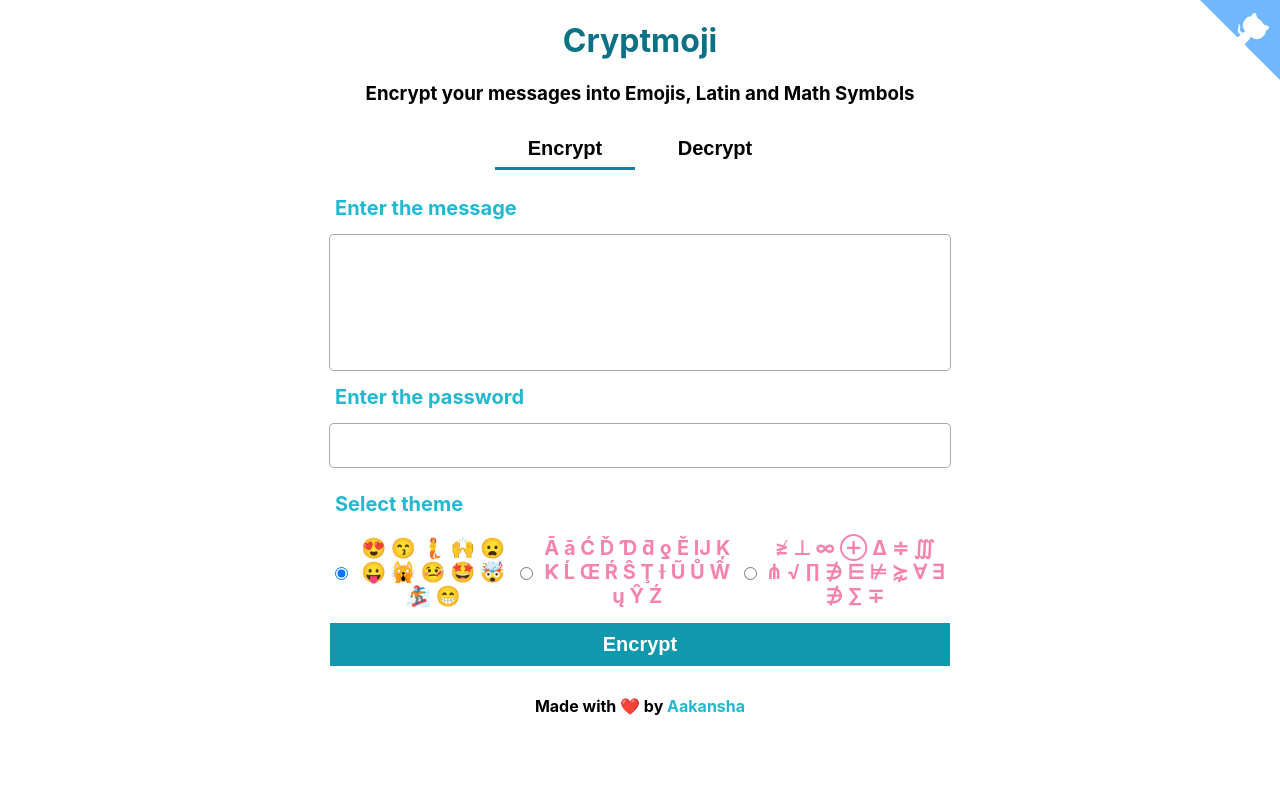
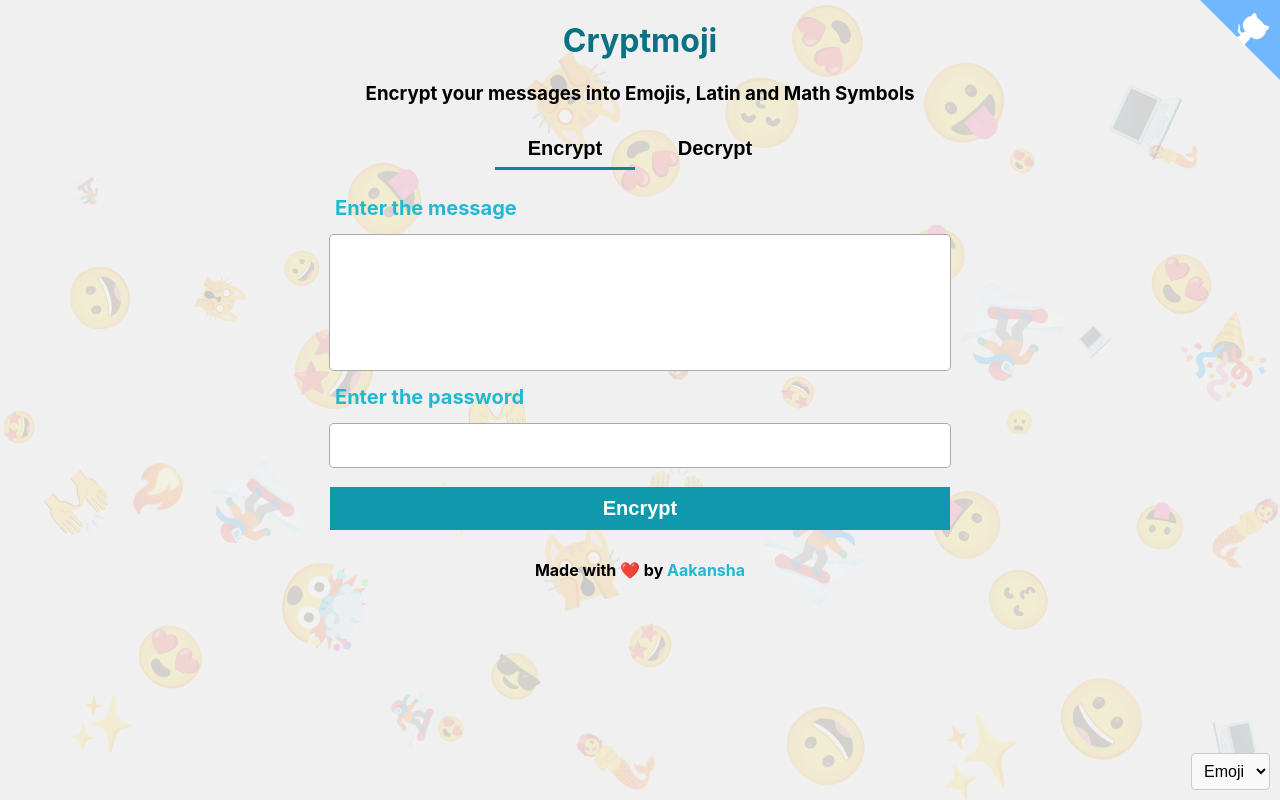
Before and after one commit to ad1992/cryptmoji, a React (Create React App) app: page / in a window 1280 px wide. Built offline with nearby package versions, Linux system fonts and the light colour scheme.

Commit message:
feat: revamp design 🚀

```diff
--- a/package.json
+++ b/package.json
@@ -17,7 +17,7 @@
     "typescript": "^4.8.4"
   },
   "scripts": {
-    "start": "react-scripts start",
+    "start": "PORT=3004 react-scripts start",
     "build": "react-scripts build",
     "test": "react-scripts test",
     "eject": "react-scripts eject"
@@ -39,5 +39,8 @@
       "last 1 firefox version",
       "last 1 safari version"
     ]
+  },
+  "devDependencies": {
+    "prettier": "^3.3.3"
   }
 }
--- a/public/index.html
+++ b/public/index.html
@@ -42,7 +42,9 @@
   </script>
   <body>
     <noscript>You need to enable JavaScript to run this app.</noscript>
-    <div id="root"></div>
+    <div id="root">
+
+    </div>
     <!--
       This HTML file is a template.
       If you open it directly in the browser, you will see an empty page.
--- a/src/App.tsx
+++ b/src/App.tsx
@@ -5,6 +5,8 @@ import EncryptView from "./EncryptView";
 import clsx from "clsx";
 import GitHubCorner from "./GithubCorner";
 import Footer from "./Footer";
+import DynamicBackground, { themes } from "./DynamicBackground";
+import BackgroundThemeDropdown from "./BackgroundThemeDropdown";
 
 const VIEW = {
   ENCRYPT: 0,
@@ -12,7 +14,11 @@ const VIEW = {
 };
 function App() {
   const [activeView, setActiveView] = useState(VIEW.ENCRYPT);
+  const [activeBgTheme, setActiveBgTheme] =
+    useState<keyof typeof themes>("emoji");
   return (
+    <>
+      <DynamicBackground theme={activeBgTheme} />
       <div className="App">
         <GitHubCorner />
         <h1 style={{ color: "#0b7285" }}>Cryptmoji</h1>
@@ -31,9 +37,18 @@ function App() {
             Decrypt
           </button>
         </div>
-      {activeView === VIEW.ENCRYPT ? <EncryptView /> : <DecyrptView />}
+        {activeView === VIEW.ENCRYPT ? (
+          <EncryptView activeBgTheme={activeBgTheme} />
+        ) : (
+          <DecyrptView />
+        )}
         <Footer />
       </div>
+      <BackgroundThemeDropdown
+        activeTheme={activeBgTheme}
+        onChange={(theme) => setActiveBgTheme(theme)}
+      />
+    </>
   );
 }
 
--- /dev/null
+++ b/src/BackgroundThemeDropdown.scss
@@ -0,0 +1,11 @@
+.bg-theme-dropdown {
+  padding: 8px;
+  font-size: 16px;
+  margin: 10px;
+  border-radius: 4px;
+  border: 1px solid #ccc;
+  background-color: #f9f9f9;
+  position: absolute;
+  bottom: 0;
+  right: 0;
+}
--- /dev/null
+++ b/src/BackgroundThemeDropdown.tsx
@@ -0,0 +1,31 @@
+import "./BackgroundThemeDropdown.scss";
+import { themes } from "./DynamicBackground";
+
+const OPTIONS = ["emoji", "latin", "math"];
+const BackgroundThemeDropdown = ({
+  activeTheme,
+  onChange,
+}: {
+  activeTheme: keyof typeof themes;
+  onChange: (theme: keyof typeof themes) => void;
+}) => {
+  return (
+    <select
+      value={activeTheme}
+      onChange={(e) => {
+        // @ts-ignore
+        onChange(e.target.value);
+      }}
+      style={{ padding: "8px", fontSize: "16px", margin: "10px" }}
+      className="bg-theme-dropdown"
+    >
+      {OPTIONS.map((option, index) => (
+        <option key={index} value={option}>
+          {option.charAt(0).toUpperCase() + option.slice(1)}
+        </option>
+      ))}
+    </select>
+  );
+};
+
+export default BackgroundThemeDropdown;
--- /dev/null
+++ b/src/DynamicBackground.scss
@@ -0,0 +1,17 @@
+.dynamic-bg {
+  position: absolute;
+  top: 0;
+  left: 0;
+  width: 100vw;
+  height: 100vh;
+  overflow: hidden;
+  background-color: #f0f0f0; /* Light background color */
+  z-index: -1;
+
+  /* Styling for individual elements */
+  .bg {
+    position: absolute;
+    opacity: 0.2;
+    user-select: none;
+  }
+}
--- /dev/null
+++ b/src/DynamicBackground.tsx
@@ -0,0 +1,179 @@
+import React, { useCallback, useEffect, useRef, useState } from "react";
+import "./DynamicBackground.scss";
+
+interface Element {
+  content: string;
+  size: number;
+  x: number;
+  y: number;
+  color: string;
+}
+export const BG_THEME_TYPES = {
+  EMOJI: "emoji",
+  LATIN: "latin",
+  MATH: "math",
+};
+export const themes: {
+  emoji: Array<string>;
+  latin: Array<string>;
+  math: Array<string>;
+} = {
+  emoji: [
+    "😍",
+    "😙",
+    " 🧜",
+    "🙌",
+    "😦",
+    "😛",
+    "🙀",
+    "🤩",
+    "🤯",
+    "🏂",
+    "😀",
+    "🎉",
+    "🔥",
+    "🚀",
+    "😎",
+    "💻",
+    "✨",
+  ],
+  latin: [
+    "Ā",
+    "ā",
+    "Ć",
+    "Ď",
+    "Ɗ",
+    "ƌ",
+    "ƍ",
+    "Ĕ",
+    "Ĳ",
+    "Ķ",
+    "Ƙ",
+    "Ĺ",
+    "Œ",
+    "Ŕ",
+    "Ŝ",
+    "Ţ",
+    "Ɨ",
+    "Ũ",
+    "Ů",
+    "Ŵ",
+    "ų",
+    "Ŷ",
+    "Ź",
+  ],
+  math: [
+    "≱",
+    "⊥",
+    "∞",
+    "⊕",
+    "∆",
+    "≑",
+    "∭",
+    "⋔",
+    "√",
+    "∏",
+    "∌",
+    "⋿",
+    "⊭",
+    "⋩",
+    "∀",
+    "∃",
+    "∌",
+    "∑",
+    "∓",
+  ],
+};
+
+const randomInRange = (min: number, max: number) =>
+  Math.floor(Math.random() * (max - min + 1)) + min;
+
+const getRandomColor = () => {
+  const letters = "0123456789ABCDEF";
+  let color = "#";
+  for (let i = 0; i < 6; i++) {
+    color += letters[Math.floor(Math.random() * 16)];
+  }
+  return color;
+};
+
+const DynamicBackground = ({
+  theme = "emoji",
+}: {
+  theme: keyof typeof themes;
+}) => {
+  const [elements, setElements] = useState<Array<Element>>([]);
+  const placedElements = useRef<Array<{ x: number; y: number; size: number }>>(
+    [],
+  );
+
+  const isOverlapping = (newPos: { x: number; y: number }, size: number) => {
+    return placedElements.current.some((pos) => {
+      const distance = Math.sqrt(
+        Math.pow(newPos.x - pos.x, 2) + Math.pow(newPos.y - pos.y, 2),
+      );
+      return distance < size; // Ensure there's space between elements
+    });
+  };
+
+  const createElement = useCallback((content: Array<string>) => {
+    const size = randomInRange(20, 80); // Random size for elements
+    let newPos;
+
+    // Loop to find a valid position that doesn't overlap
+    do {
+      newPos = {
+        x: randomInRange(0, window.innerWidth - size),
+        y: randomInRange(0, window.innerHeight - size),
+      };
+    } while (isOverlapping(newPos, size + 20));
+
+    placedElements.current.push({ x: newPos.x, y: newPos.y, size });
+
+    // Return the element object
+    return {
+      content: content[randomInRange(0, content.length - 1)],
+      size,
+      x: newPos.x,
+      y: newPos.y,
+      color: getRandomColor(),
+    };
+  }, []);
+
+  useEffect(() => {
+    placedElements.current = [];
+
+    const content = themes[theme] || themes.emoji;
+    const elementsArray: Array<Element> = [];
+
+    for (let i = 0; i < 50; i++) {
+      elementsArray.push(createElement(content));
+    }
+    setElements(elementsArray);
+  }, [createElement, theme]);
+
+  return (
+    <div className="dynamic-bg">
+      {elements.map((el, index) => (
+        <span
+          key={index}
+          className="bg-element"
+          style={{
+            fontSize: `${el.size}px`,
+            position: "absolute",
+            top: `${el.y}px`,
+            left: `${el.x}px`,
+            opacity: "0.15",
+            userSelect: "none",
+            transform: `rotate(${randomInRange(0, 360)}deg)`,
+            color: el.color,
+          }}
+        >
+          {el.content}
+        </span>
+      ))}
+    </div>
+  );
+};
+
+export default DynamicBackground;
--- a/src/EncryptView.tsx
+++ b/src/EncryptView.tsx
@@ -2,30 +2,25 @@ import { useState } from "react";
 import CopyToClipboard from "./copyToClipboard";
 import { encrypt } from "./crypto";
 import { convertToEmoji, convertToLatin, convertToMath } from "./transformData";
+import { BG_THEME_TYPES, themes } from "./DynamicBackground";
 
-const THEME = {
-  LATIN: "latin",
-  MATH: "math",
-  EMOJI: "emoji",
-};
-const EncryptView = () => {
+const EncryptView = ({
+  activeBgTheme,
+}: {
+  activeBgTheme: keyof typeof themes;
+}) => {
   const [message, setMessage] = useState("");
   const [password, setPassword] = useState("");
   const [encryptedBuffer, setEncryptedBuffer] = useState<ArrayBuffer | null>(
-    null
+    null,
   );
-  const [theme, setTheme] = useState(THEME.EMOJI);
-
-  const updateTheme = (event: { target: HTMLInputElement }) => {
-    setTheme(event.target.value);
-  };
 
   const renderEncryptedContent = (encryptedBuffer: ArrayBuffer) => {
-    if (theme === THEME.LATIN) {
+    if (activeBgTheme === BG_THEME_TYPES.LATIN) {
       return convertToLatin(encryptedBuffer);
-    } else if (theme === THEME.MATH) {
+    } else if (activeBgTheme === BG_THEME_TYPES.MATH) {
       return convertToMath(encryptedBuffer);
-    } else if (theme === THEME.EMOJI) {
+    } else if (activeBgTheme === BG_THEME_TYPES.EMOJI) {
       return convertToEmoji(encryptedBuffer);
     }
     return "";
@@ -49,46 +44,6 @@ const EncryptView = () => {
           value={password}
           onChange={(event) => setPassword(event.target.value)}
         ></input>
-        <p className="flex-item theme"> Select theme</p>
-        <div className="flex align-items-center justify-content-center theme-options">
-          <div className="flex">
-            <input
-              type="radio"
-              id="emoji"
-              value="emoji"
-              onChange={updateTheme}
-              checked={theme === "emoji"}
-            />
-              <label htmlFor="emoji">😍 😙 🧜 🙌 😦 😛 🙀 🤒 🤩 🤯 🏂 😁</label>
-          </div>
-          <div className="flex ">
-            <input
-              type="radio"
-              id="latin"
-              value="latin"
-              onChange={updateTheme}
-              checked={theme === "latin"}
-            />
-             {" "}
-            <label htmlFor="latin">
-              <span>Ā ā Ć Ď Ɗ ƌ ƍ Ĕ Ĳ Ķ Ƙ Ĺ Œ Ŕ Ŝ Ţ Ɨ Ũ Ů Ŵ ų Ŷ Ź </span>
-            </label>
-          </div>
-          <div className="flex">
-            <input
-              type="radio"
-              id="math"
-              value="math"
-              onChange={updateTheme}
-              checked={theme === "math"}
-            />
-             {" "}
-            <label htmlFor="math">
-              {" "}
-              ≱ ⊥ ∞ ⊕ ∆ ≑ ∭ ⋔ √ ∏ ∌ ⋿ ⊭ ⋩ ∀ ∃ ∌ ∑ ∓{" "}
-            </label>
-          </div>
-        </div>
         <button
           className="encrypt-btn flex-item"
           onClick={async () => {
@@ -114,7 +69,7 @@ const EncryptView = () => {
             </div>
             <textarea
               readOnly
-              className={`flex-item encrypted-text ${theme}`}
+              className={`flex-item encrypted-text ${activeBgTheme}`}
               id="encrypted-text"
               value={renderEncryptedContent(encryptedBuffer)}
             />
--- a/src/crypto.ts
+++ b/src/crypto.ts
@@ -1,9 +1,8 @@
-const cryptoSubtle = window.crypto.subtle;
 const CRYPTO_ALGO_NAME = "AES-GCM";
 
 export const generatePBKDF2CryptoKey = async (password: string) => {
   const passWordAsBytes = encode(password);
-  const passWordCryptoKey = await cryptoSubtle.importKey(
+  const passWordCryptoKey = await window.crypto.subtle.importKey(
     "raw",
     passWordAsBytes,
     "PBKDF2",
@@ -17,7 +16,7 @@ const deriveAESCryptoKeyFromPassword = async (
   passWordCryptoKey: CryptoKey,
   salt: Uint8Array
 ) => {
-  const cryptoKey = cryptoSubtle.deriveKey(
+  const cryptoKey = await window.crypto.subtle.deriveKey(
     {
       name: "PBKDF2",
       salt,
@@ -44,7 +43,7 @@ export const encrypt = async (text: string, password: string) => {
   );
   const iv = crypto.getRandomValues(new Uint8Array(16));
   console.log(salt, iv);
-  const encryptedBuffer = await cryptoSubtle.encrypt(
+  const encryptedBuffer = await window.crypto.subtle.encrypt(
     {
       name: CRYPTO_ALGO_NAME,
       iv,
@@ -75,7 +74,7 @@ export const decrypt = async (encryptedData: Uint8Array, password: string) => {
     passWordCryptoKey,
     salt
   );
-  const decryptedBuffer = await cryptoSubtle.decrypt(
+  const decryptedBuffer = await window.crypto.subtle.decrypt(
     {
       name: CRYPTO_ALGO_NAME,
       iv,
```
Also changed, not shown: src/App.scss (line endings or trailing spaces), 1 other file (tests, documents, lock files or other folders). Lines whose indentation alone changed are shown as unchanged.
